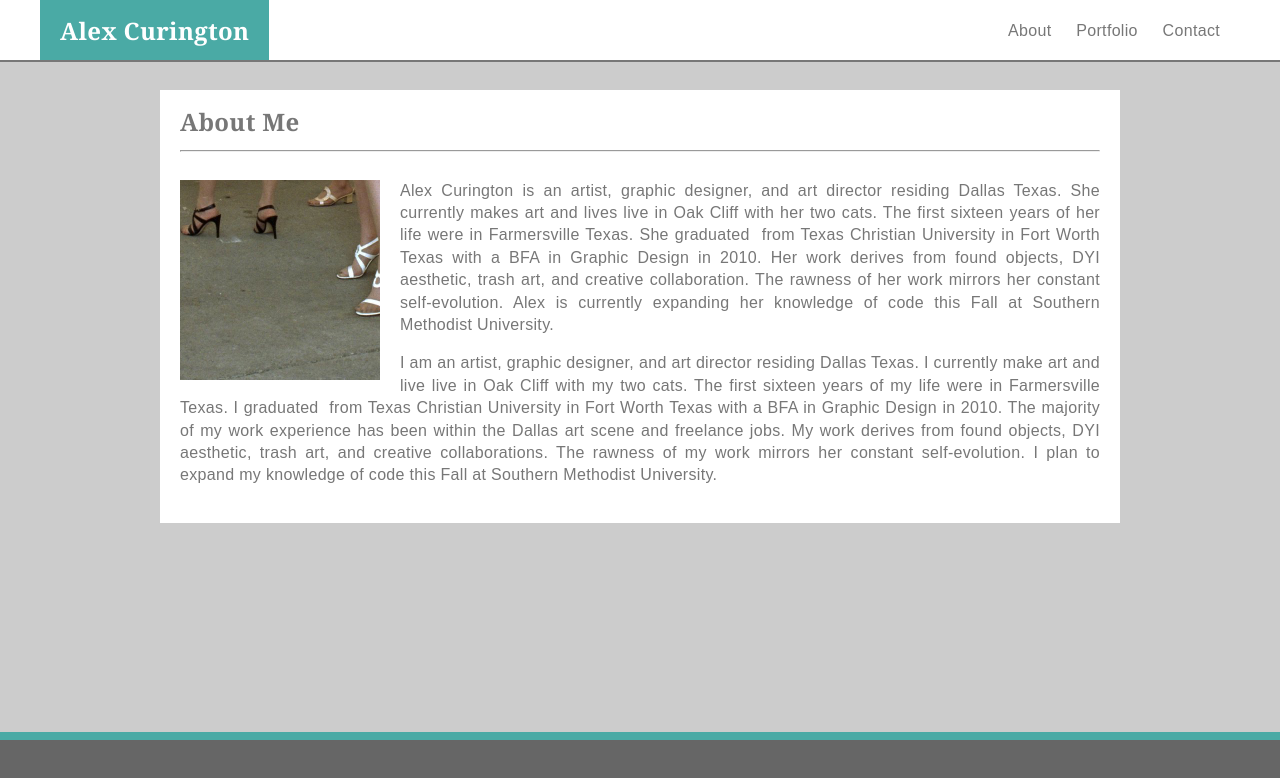
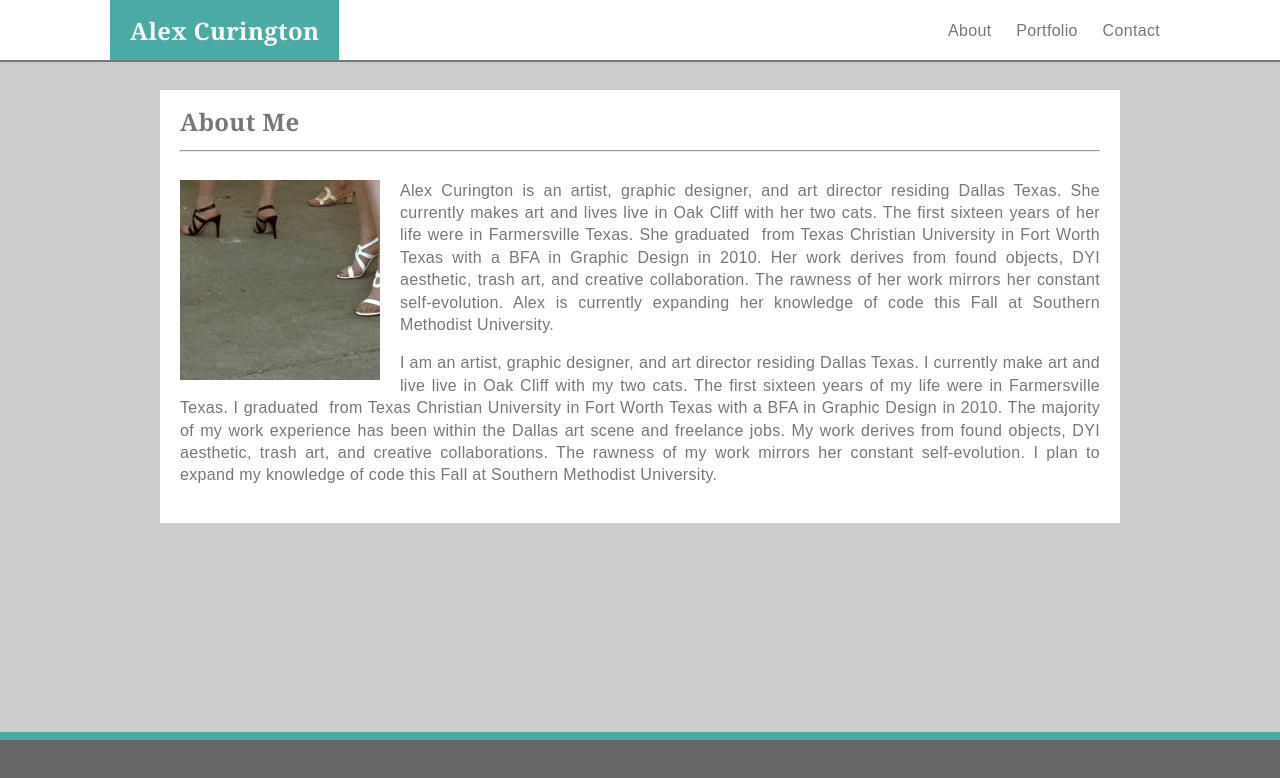
Before and after one commit to alxcur/basic-portfolio, a plain HTML site: page index.html in a window 1280 px wide. Drawn offline with Linux system fonts and the light colour scheme.

Commit message:
final idex changes

```diff
--- a/assets/css/style.css
+++ b/assets/css/style.css
@@ -29,7 +29,7 @@ body {
     top: 0px;
     width: 100%;
     border-bottom: solid 2px #777777;
-    padding: 0px 40px 0px 40px;
+    padding: 0px 0px 0px 0px;
 }
 
 header {
@@ -39,7 +39,7 @@ header {
     height: 40px;
     font-size: 24px;
     margin-bottom: 0px;
-    margin-left: 0px;
+    margin-left: 110px;
     display: inline-block;
     padding: 20px 20px 0px 20px;
     border-bottom: solid 2px #777777;
@@ -51,7 +51,7 @@ nav {
     text-decoration: none;
     padding: 20px 0px 20px 20px;
     position: fixed;
-    right: 40px;
+    right: 100px;
     display: inline-block;
 
 }
@@ -97,7 +97,6 @@ a {
 }
 
 a:hover {
-    font-weight: bold;
 }
 
 .aboutme {
```
